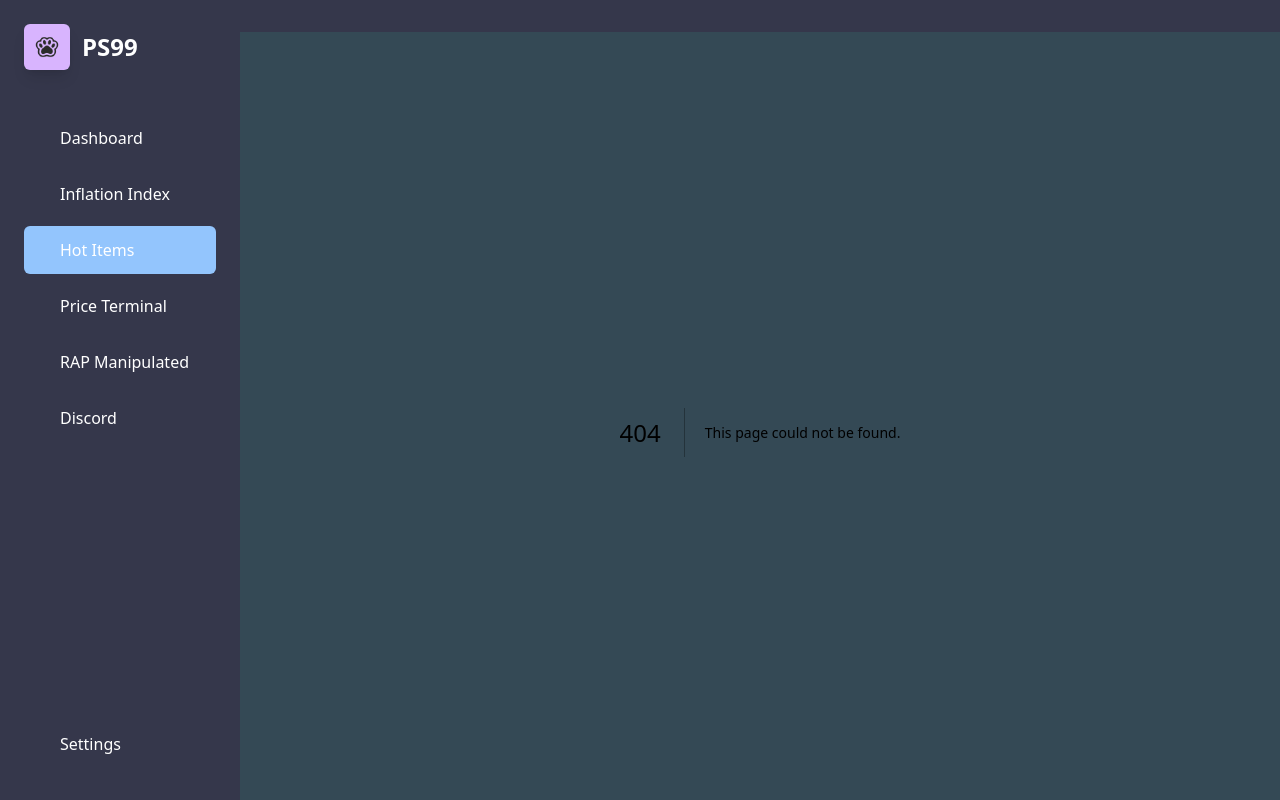
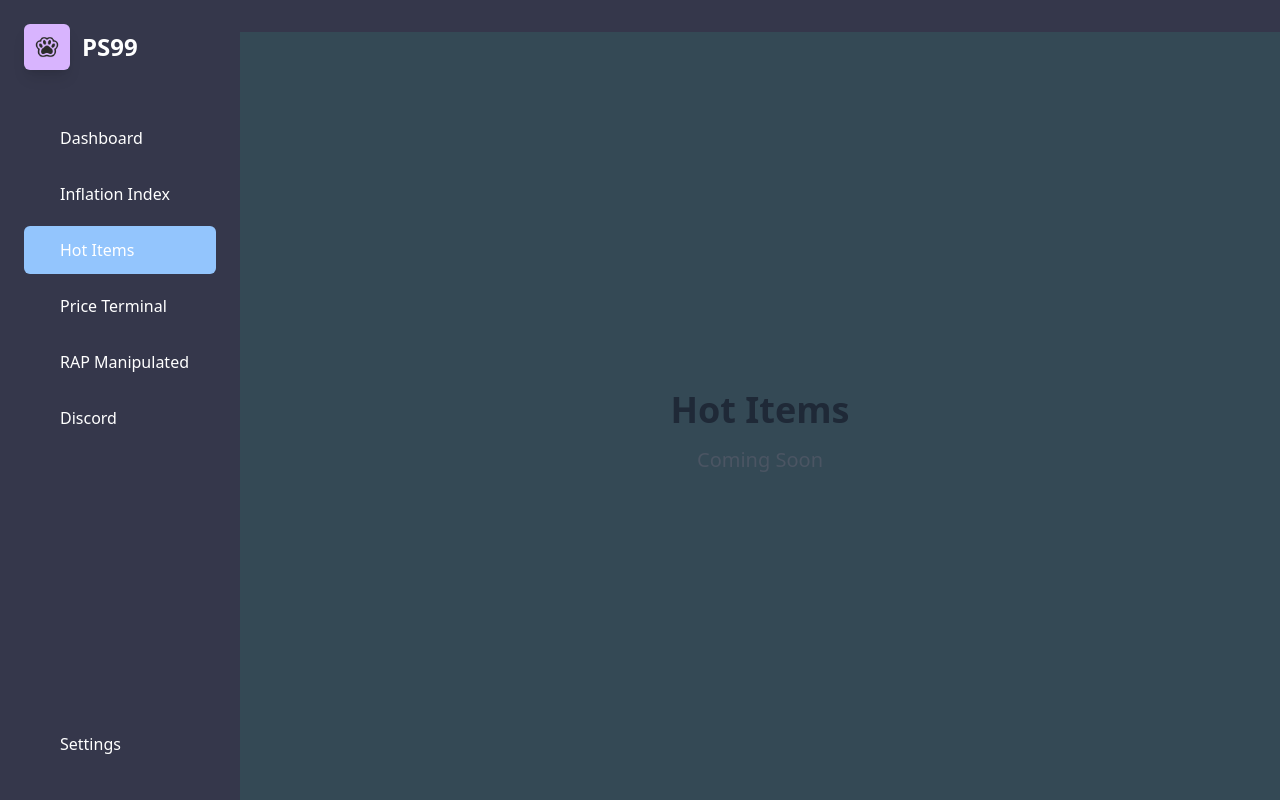
Before and after one commit to haoyanwan/petsim99-market, a Next.js app: page /hot-items in a window 1280 px wide. Before the commit this address had no page. Built offline with nearby package versions, Linux system fonts and the light colour scheme.

Commit message:
added temp pages and fixed missing images

```diff
--- a/src/app/components/PetCard.jsx
+++ b/src/app/components/PetCard.jsx
@@ -4,9 +4,9 @@ import { formatName } from '../utils/petNames';
 import { getPicture } from '../utils/petPicture';
 import { useEffect, useState } from 'react';
 import Link from 'next/link';
-import { FaStar } from 'react-icons/fa'; // Import the star icon from react-icons
+import { FaStar } from 'react-icons/fa';
 
-
+// Import the star icon from react-icons
 function useDynamicFontSize(text) {
   const [fontSize, setFontSize] = useState('1rem');
 
@@ -36,7 +36,13 @@ const PetCard = ({ pet }) => {
   }
 
   const ids = formatName(id, pt, sh);
-  const pictureUrl = getPicture(id);
+  let pictureUrl = getPicture(id);
+
+  // If pictureUrl is empty or undefined, replace it with the default image path
+  if (!pictureUrl) {
+    pictureUrl = '/Noimagefound.png';
+  }
+
   const dynamicFontSize = useDynamicFontSize(ids);
   const [isFavorite, setIsFavorite] = useState(false);
 
@@ -85,11 +91,7 @@ const PetCard = ({ pet }) => {
           />
         </div>
         <div className="absolute top-2 right-2">
-          <FaStar
-            color={isFavorite ? 'gold' : 'gray'}
-            size={24}
-            onClick={handleFavoriteClick}
-          />
+          <FaStar color={isFavorite ? 'gold' : 'gray'} size={24} onClick={handleFavoriteClick} />
         </div>
         <div className="flex-grow p-4 text-center">
           <h3
@@ -98,9 +100,7 @@ const PetCard = ({ pet }) => {
           >
             {ids}
           </h3>
-          <p className="text-lg text-gray-300 font-bold mt-2">
-            Value: {formatValue(value)}
-          </p>
+          <p className="text-lg text-gray-300 font-bold mt-2">Value: {formatValue(value)}</p>
           <p className="text-gray-300">Category: {category}</p>
         </div>
       </div>
--- /dev/null
+++ b/src/app/discord/page.jsx
@@ -0,0 +1,15 @@
+// pages/inflation-index/page.jsx
+import React from 'react';
+
+const DiscordPage = () => {
+  return (
+    <div className="flex items-center justify-center min-h-screen ">
+      <div className="text-center">
+        <h1 className="text-4xl font-bold text-gray-800 mb-4">Discord</h1>
+        <p className="text-xl text-gray-600">Coming Soon</p>
+      </div>
+    </div>
+  );
+};
+
+export default DiscordPage;
--- /dev/null
+++ b/src/app/hot-items/page.jsx
@@ -0,0 +1,15 @@
+// pages/inflation-index/page.jsx
+import React from 'react';
+
+const HotItemsPage = () => {
+  return (
+    <div className="flex items-center justify-center min-h-screen ">
+      <div className="text-center">
+        <h1 className="text-4xl font-bold text-gray-800 mb-4">Hot Items</h1>
+        <p className="text-xl text-gray-600">Coming Soon</p>
+      </div>
+    </div>
+  );
+};
+
+export default HotItemsPage;
--- /dev/null
+++ b/src/app/inflation-index/page.jsx
@@ -0,0 +1,15 @@
+// pages/inflation-index/page.jsx
+import React from 'react';
+
+const InflationIndexPage = () => {
+  return (
+    <div className="flex items-center justify-center min-h-screen ">
+      <div className="text-center">
+        <h1 className="text-4xl font-bold text-gray-800 mb-4">Inflation Index</h1>
+        <p className="text-xl text-gray-600">Coming Soon</p>
+      </div>
+    </div>
+  );
+};
+
+export default InflationIndexPage;
--- a/src/app/layout.tsx
+++ b/src/app/layout.tsx
@@ -11,8 +11,8 @@ import logoIcon from "../../public/images/logo.png";
 const inter = Inter({ subsets: ["latin"] });
 
 export const metadata: Metadata = {
-  title: "Pet Simulator 99 (PS99) Market Price Tracker",
-  description: "Made for tracking historic prices in pet simulator 99(ps99)",
+  title: "Pet Simulator 99 (PS99) Value List",
+  description: "Made for tracking historic prices in pet simulator 99",
 };
 
 export default function RootLayout({
--- /dev/null
+++ b/src/app/rap-manipulated/page.jsx
@@ -0,0 +1,15 @@
+// pages/inflation-index/page.jsx
+import React from 'react';
+
+const RampManipulatedPage = () => {
+  return (
+    <div className="flex items-center justify-center min-h-screen ">
+      <div className="text-center">
+        <h1 className="text-4xl font-bold text-gray-800 mb-4">Rap Manipulated</h1>
+        <p className="text-xl text-gray-600">Coming Soon</p>
+      </div>
+    </div>
+  );
+};
+
+export default RampManipulatedPage;
```
Also changed, not shown: public/Noimagefound.png (added).
